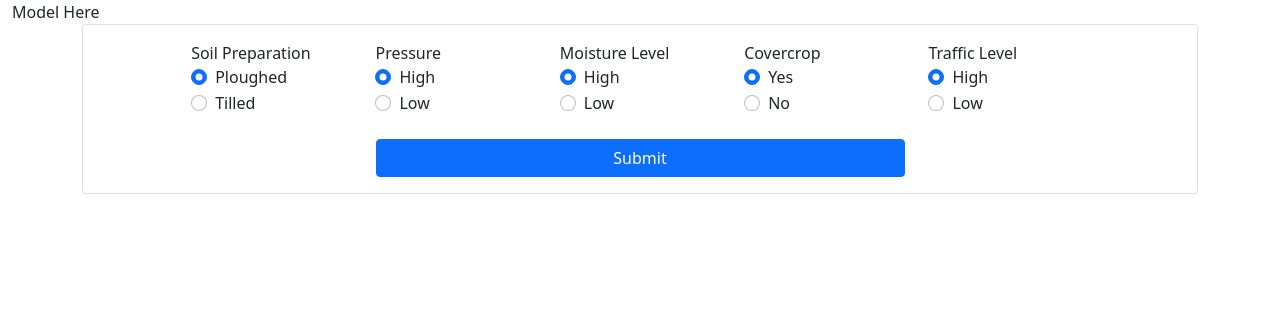
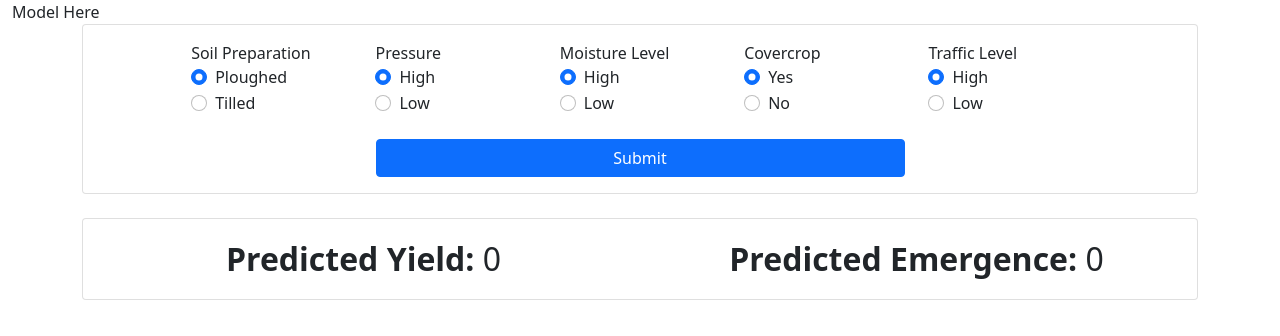
Before and after one commit to ciaranpflanagan/FYP, a Vue app in the folder client/: page /#/ in a window 1280 px wide. Shown: the top 336 px of the page. Built offline with nearby package versions, Linux system fonts and the light colour scheme.

Commit message:
Added frontend for results section

```diff
--- /dev/null
+++ b/client/src/components/Results.vue
@@ -0,0 +1,44 @@
+<template>
+    <div class="card">
+        <div class="card-body text-center">
+            <div class="row">
+                <div class="col-md-6 results-text">
+                    <span class="var-name">Predicted Yield:</span> <span>{{ predicted_yield }}</span>
+                </div>
+                <div class="col-md-6 results-text">
+                    <span class="var-name">Predicted Emergence:</span> <span>{{ predicted_emergence }}</span>
+                </div>
+            </div>
+        </div>
+    </div>
+</template>
+
+<script>
+export default {
+    name: 'Results',
+    computed: {
+        /**
+         * Returns predicted yield from models
+         */
+        predicted_yield () {
+            return 0;
+        },
+
+        /**
+         * Returns predicted emergence from models
+         */
+        predicted_emergence () {
+            return 0;
+        }
+    }
+}
+</script>
+
+<style scoped>
+    .var-name {
+        font-weight: 700;
+    }
+    .results-text {
+        font-size: 2em;
+    }
+</style>
--- a/client/src/views/Model.vue
+++ b/client/src/views/Model.vue
@@ -5,15 +5,20 @@
         <section class="container">
             <ModelForm />
         </section>
+
+        <section class="container mt-4">
+            <Results />
+        </section>
     </div>
 </template>
 
 <script>
 import ModelForm from './../components/ModelForm.vue'
+import Results from './../components/Results.vue'
 
 export default {
     name: 'Model',
-    components: { ModelForm }
+    components: { ModelForm, Results }
 }
 </script>
 
```
